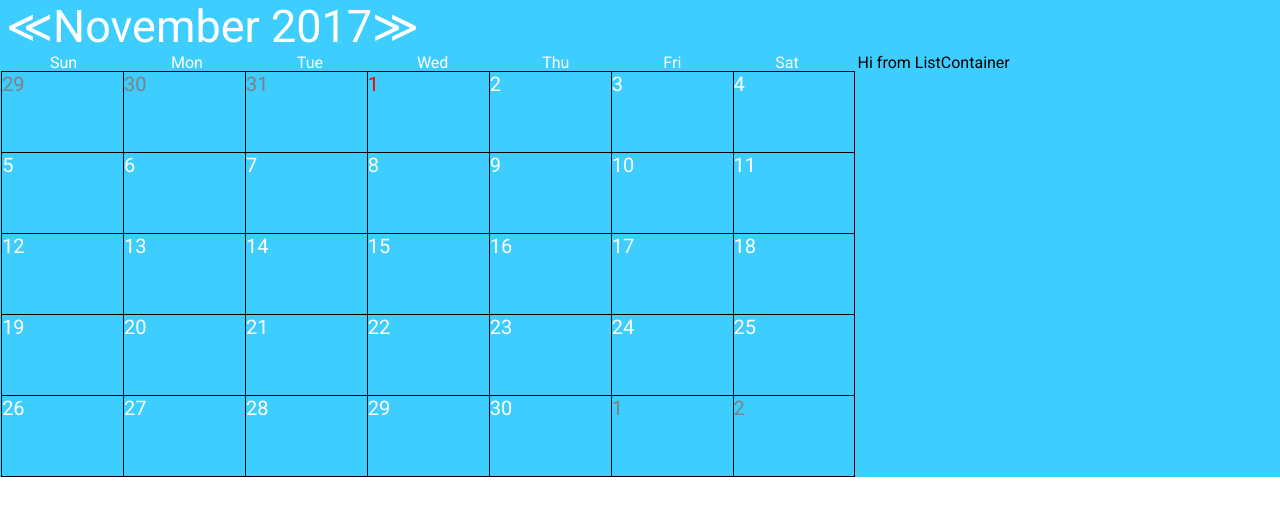
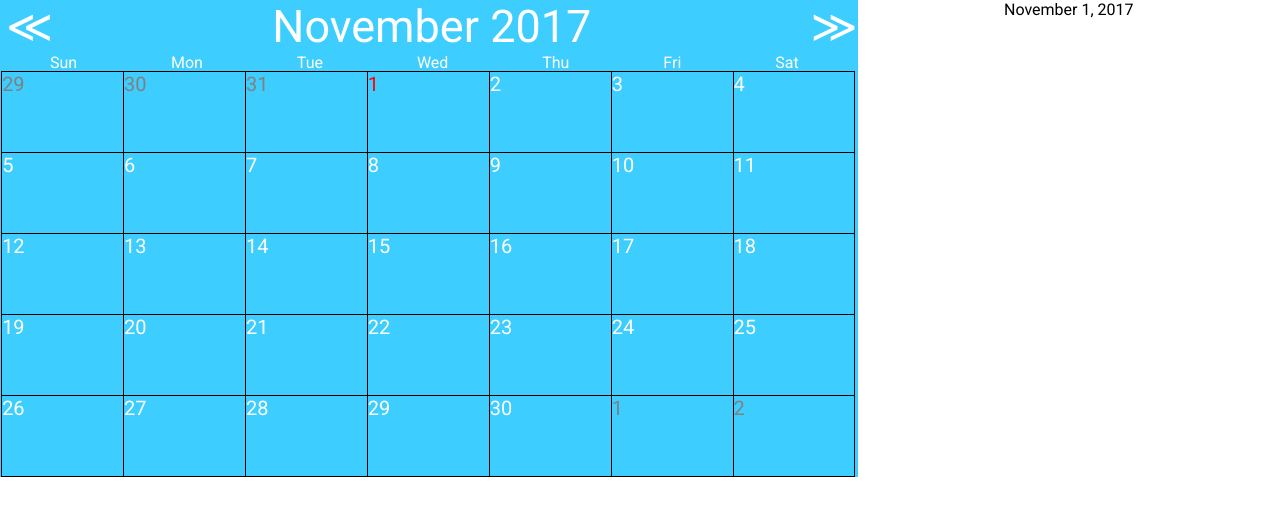
Before and after one commit to vhxu/CalendarReactProject, a React app: page / in a window 1280 px wide. Built offline with nearby package versions, Linux system fonts and the light colour scheme.

Commit message:
changed month bar

```diff
--- a/src/components/list_container.js
+++ b/src/components/list_container.js
@@ -1,9 +1,12 @@
 import React from 'react';
 
-const ListContainer = () => {
+const ListContainer = (props) => {
 
     return (
-      <div>Hi from ListContainer</div>
+      <div className='list-date'>
+        <div>{props.month} {props.currentDay}, {props.year}</div>
+      </div>
+
     );
 };
 
--- a/src/components/month_bar.js
+++ b/src/components/month_bar.js
@@ -79,28 +79,20 @@ class MonthBar extends Component {
   }
 
   render() {
-    // if (this.state.days != []) {
-    //   var datesComponent = <Dates totalDays = {this.state.totalDays} days = {this.state.days} />
-    // } else {
-    //   var datesComponent = null;
-    // }
-    // var data = (this.state.days) ? this.state.days : [];
 
     return(
       <div className='app-container'>
+        <div className='calendar-container'>
           <div className='month-bar'>
             <div onClick={this.handleLeftClick.bind(this)} >&#8810;</div>
             <div>{this.state.month} {this.state.year}</div>
             <div onClick={this.handleRightClick.bind(this)}>&#8811;</div>
           </div>
-        <div className='calendar-list'>
-          <div className='calendar-container'>
             <DatesContainer />
             <Dates totalDays={this.state.totalDays} month={monthNumber} year={this.state.year} currentDay={this.state.currentDay}/>
         </div>
         <div className='list-container'>
-            <ListContainer />
-          </div>
+            <ListContainer month={this.state.month} currentDay={this.state.currentDay} year={this.state.year}/>
         </div>
       </div>
     );
--- a/style/style.css
+++ b/style/style.css
@@ -4,11 +4,9 @@ body{
 .app-container {
   font-family: 'Roboto', sans-serif;
   background-color: #3dceff;
+  display:flex;
 }
 
-.calendar-list {
-  display: flex;
-}
 
 .calendar-container {
   flex-basis: 67%;
@@ -18,13 +16,22 @@ body{
 
 .list-container {
   flex-basis: 33%;
+  background-color: white;
 }
+
+.list-date {
+  display: flex;
+  justify-content: center;
+}
+
+
 
 .month-bar {
   display: flex;
   font-size: 45px;
   margin-left: 6px;
   color: white;
+  justify-content: space-between;
 }
 
 .dates {
```
Lines whose indentation alone changed are shown as unchanged.
